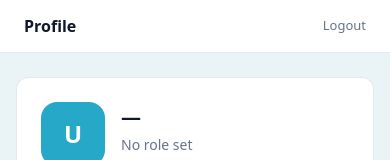
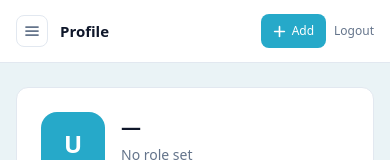
Before and after one commit to vijaypatil2003/job-tracker-frontend, a React (Vite) app: page /profile in a window 390 px wide. Shown: the top 160 px of the page. Built offline with nearby package versions, Linux system fonts and the light colour scheme; no server answers; sample sign-in values are in the browser's storage.

Commit message:
FEAT: Mobile Side Bar

```diff
--- a/src/components/dashboard/DashboardTopbar.jsx
+++ b/src/components/dashboard/DashboardTopbar.jsx
@@ -1,6 +1,6 @@
 import { useNavigate } from "react-router-dom";
 
-export default function DashboardTopbar({ title, user }) {
+export default function DashboardTopbar({ title, user, onMenuClick }) {
   const navigate = useNavigate();
 
   const logout = () => {
@@ -9,14 +9,31 @@ export default function DashboardTopbar({ title, user }) {
   };
 
   return (
-    <header className="bg-white border-b border-[#E2E8F0] px-6 py-3.5 flex items-center justify-between sticky top-0 z-10">
-      <h1 className="text-[16px] font-semibold text-[#0F172A]">{title}</h1>
+    <header className="bg-white border-b border-[#E2E8F0] px-4 sm:px-6 py-3.5 flex items-center justify-between sticky top-0 z-10">
       <div className="flex items-center gap-3">
+        {/* Hamburger — mobile only */}
+        <button
+          onClick={onMenuClick}
+          className="lg:hidden w-8 h-8 rounded-lg flex items-center justify-center text-[#64748B] hover:text-[#0F172A] hover:bg-[#F8FAFC] border border-[#E2E8F0] transition-colors"
+        >
+          <svg width="16" height="16" viewBox="0 0 16 16" fill="none">
+            <path
+              d="M2 4h12M2 8h12M2 12h12"
+              stroke="currentColor"
+              strokeWidth="1.75"
+              strokeLinecap="round"
+            />
+          </svg>
+        </button>
+        <h1 className="text-[15px] font-semibold text-[#0F172A]">{title}</h1>
+      </div>
+
+      <div className="flex items-center gap-2 sm:gap-3">
         <button
           onClick={() => navigate("/jobs/add")}
-          className="hidden sm:flex items-center gap-1.5 px-4 h-[36px] bg-[#26A9C9] hover:bg-[#1F9DBD] text-white text-[13px] font-medium rounded-lg transition-colors"
+          className="flex items-center gap-1.5 px-3 sm:px-4 h-[34px] bg-[#26A9C9] hover:bg-[#1F9DBD] text-white text-[12px] sm:text-[13px] font-medium rounded-lg transition-colors"
         >
-          <svg width="14" height="14" viewBox="0 0 16 16" fill="none">
+          <svg width="13" height="13" viewBox="0 0 16 16" fill="none">
             <path
               d="M8 2v12M2 8h12"
               stroke="white"
@@ -24,11 +41,12 @@ export default function DashboardTopbar({ title, user }) {
               strokeLinecap="round"
             />
           </svg>
-          Add Application
+          <span className="hidden sm:inline">Add Application</span>
+          <span className="sm:hidden">Add</span>
         </button>
         <button
           onClick={logout}
-          className="text-[13px] text-[#64748B] hover:text-red-500 transition-colors"
+          className="text-[12px] sm:text-[13px] text-[#64748B] hover:text-red-500 transition-colors"
         >
           Logout
         </button>
--- a/src/components/jobs/detail/JobStatusUpdate.jsx
+++ b/src/components/jobs/detail/JobStatusUpdate.jsx
@@ -1,5 +1,4 @@
-import { Toaster } from "react-hot-toast";
-import { useState } from "react";
+import { toast } from "react-toastify";import { useState } from "react";
 import { updateJob } from "../../../api/jobs.api";
 
 const STATUSES = [
--- a/src/components/profile/ResumeUpload.jsx
+++ b/src/components/profile/ResumeUpload.jsx
@@ -18,11 +18,10 @@ export default function ResumeUpload({ onParsed }) {
 
     try {
       setState("parsing");
-      const res = await axios.post(
-        "http://localhost:5000/api/v1/resume/parse/parse-resume",
-        formData,
-        { headers: { "Content-Type": "multipart/form-data" } },
-      );
+      const BASE = import.meta.env.VITE_API_URL;
+      const res = await axios.post("BASE/resume/parse/parse-resume", formData, {
+        headers: { "Content-Type": "multipart/form-data" },
+      });
       if (res.data?.success) {
         setState("success");
         onParsed(res.data.data);
--- a/src/layouts/DashboardLayout.jsx
+++ b/src/layouts/DashboardLayout.jsx
@@ -1,10 +1,11 @@
+import { useState, useEffect } from "react";
+import axios from "axios";
 import DashboardSidebar from "../components/dashboard/DashboardSidebar";
 import DashboardTopbar from "../components/dashboard/DashboardTopbar";
-import { useEffect, useState } from "react";
-import axios from "axios";
 
 export default function DashboardLayout({ children, title = "Dashboard" }) {
   const [user, setUser] = useState(null);
+  const [mobileOpen, setMobileOpen] = useState(false);
 
   useEffect(() => {
     const fetchUser = async () => {
@@ -15,7 +16,7 @@ export default function DashboardLayout({ children, title = "Dashboard" }) {
         });
         setUser(res.data.data);
       } catch (err) {
-        console.error("Failed to load user", err);
+        console.log("No profile yet");
       }
     };
     fetchUser();
@@ -23,11 +24,52 @@ export default function DashboardLayout({ children, title = "Dashboard" }) {
 
   return (
     <div className="flex min-h-screen bg-[#EAF3F6] font-sans">
-      <DashboardSidebar user={user} />
+      <DashboardSidebar
+        user={user}
+        mobileOpen={mobileOpen}
+        onMobileClose={() => setMobileOpen(false)}
+      />
       <div className="flex-1 min-w-0 flex flex-col">
-        <DashboardTopbar title={title} user={user} />
+        <DashboardTopbar
+          title={title}
+          user={user}
+          onMenuClick={() => setMobileOpen(true)}
+        />
         <div className="flex-1 px-4 sm:px-6 py-6">{children}</div>
       </div>
     </div>
   );
 }
+// import DashboardSidebar from "../components/dashboard/DashboardSidebar";
+// import DashboardTopbar from "../components/dashboard/DashboardTopbar";
+// import { useEffect, useState } from "react";
+// import axios from "axios";
+
+// export default function DashboardLayout({ children, title = "Dashboard" }) {
+//   const [user, setUser] = useState(null);
+
+//   useEffect(() => {
+//     const fetchUser = async () => {
+//       try {
+//         const token = localStorage.getItem("token");
+//         const res = await axios.get(`${import.meta.env.VITE_API_URL}/profile`, {
+//           headers: { Authorization: `Bearer ${token}` },
+//         });
+//         setUser(res.data.data);
+//       } catch (err) {
+//         console.error("Failed to load user", err);
+//       }
+//     };
+//     fetchUser();
+//   }, []);
+
+//   return (
+//     <div className="flex min-h-screen bg-[#EAF3F6] font-sans">
+//       <DashboardSidebar user={user} />
+//       <div className="flex-1 min-w-0 flex flex-col">
+//         <DashboardTopbar title={title} user={user} />
+//         <div className="flex-1 px-4 sm:px-6 py-6">{children}</div>
+//       </div>
+//     </div>
+//   );
+// }
--- a/src/pages/dashboard/DashboardPage.jsx
+++ b/src/pages/dashboard/DashboardPage.jsx
@@ -11,8 +11,7 @@ import MonthlyChart from "../../components/dashboard/MonthlyChart";
 import ActivityFeed from "../../components/dashboard/ActivityFeed";
 import FollowUpAlert from "../../components/dashboard/FollowUpAlert";
 
-const BASE = "http://localhost:5000/api/v1";
-
+const BASE = import.meta.env.VITE_API_URL;
 function authHeaders() {
   const token = localStorage.getItem("token");
   return { headers: { Authorization: `Bearer ${token}` } };
--- a/src/pages/profile/CompleteProfilePage.jsx
+++ b/src/pages/profile/CompleteProfilePage.jsx
@@ -136,6 +136,7 @@ export default function CompleteProfilePage() {
     setSaveError("");
     try {
       const token = localStorage.getItem("token");
+      const BASE = import.meta.env.VITE_API_URL;
       await axios.post(
         "http://localhost:5000/api/v1/profile",
         { ...formData, skills, education, experience },
--- a/vite.config.js
+++ b/vite.config.js
@@ -1,6 +1,9 @@
-import { defineConfig } from 'vite'
-import react from '@vitejs/plugin-react'
+import { defineConfig } from "vite";
+import react from "@vitejs/plugin-react";
 
 export default defineConfig({
   plugins: [react()],
-})
+  server: {
+    host: true,
+  },
+});
```
Also changed, not shown: src/components/dashboard/DashboardSidebar.jsx (+94 -42 lines), src/main.jsx (+14 -12 lines), 1 other file (tests, documents, lock files or other folders).
